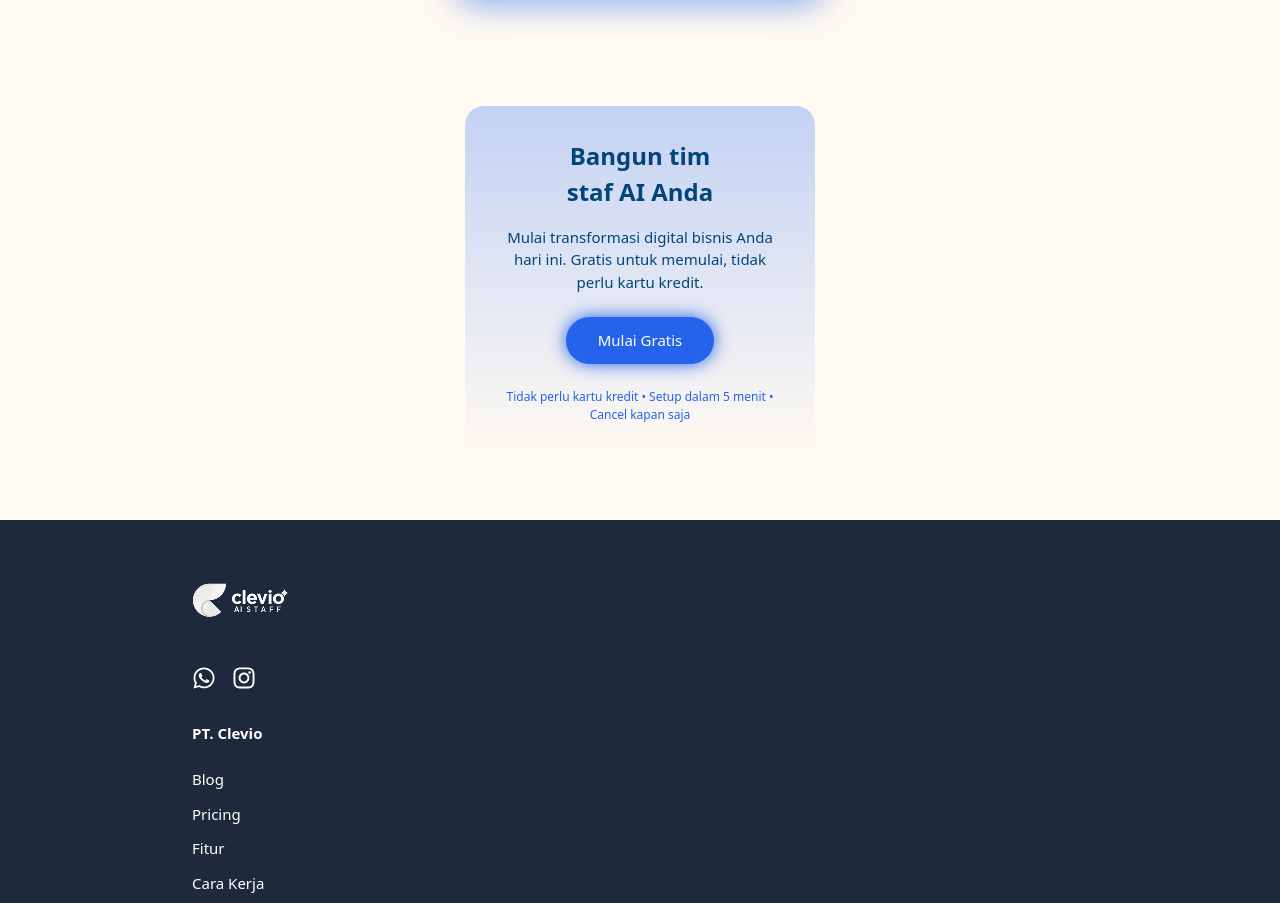
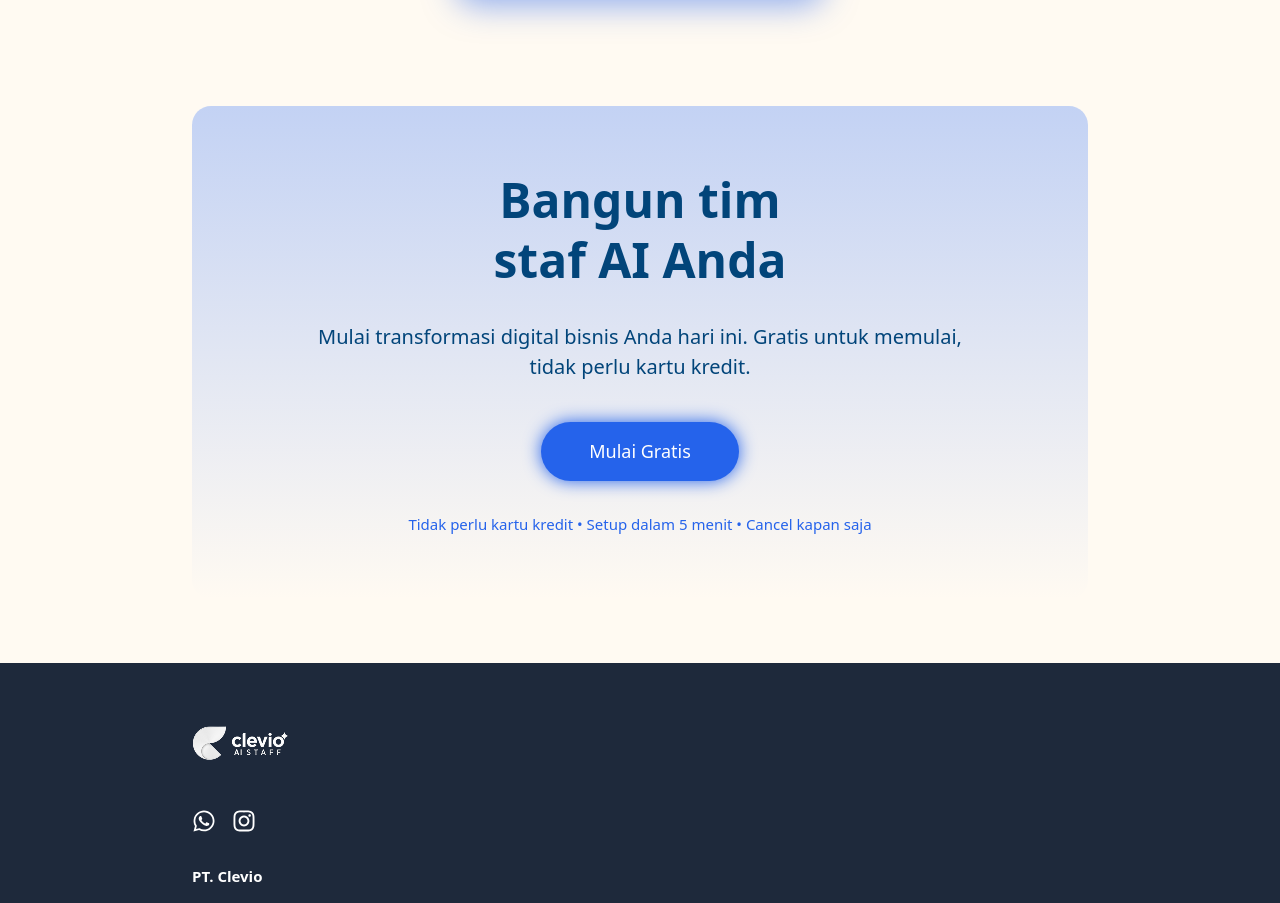
Before and after one commit to iHanzyy/clevio-ai-staff-revamp, a Next.js app: page / in a window 1280 px wide. Shown: the part 5787-6690 px from the top of the page. Built offline with nearby package versions, Linux system fonts and the light colour scheme; a web font is replaced by a local one.

Commit message:
feat: enhance CTA section responsiveness and styling with updated Tailwind classes.

```diff
--- a/src/components/features/home/CtaSection.tsx
+++ b/src/components/features/home/CtaSection.tsx
@@ -9,10 +9,8 @@ export default function CtaSection() {
             {/* CTA Card */}
             <div
                 suppressHydrationWarning={true}
-                className="mx-auto flex flex-col items-center text-center p-8"
+                className="mx-auto flex flex-col items-center text-center p-8 md:px-12 md:py-16 w-[350px] max-w-full md:w-full md:max-w-4xl"
                 style={{
-                    width: '350px',
-                    maxWidth: '100%',
                     minHeight: '316px',
                     borderRadius: '19px',
                     background: 'linear-gradient(0deg, #FFFAF2 0%, #C3D2F4 100%)'
@@ -20,7 +18,7 @@ export default function CtaSection() {
             >
                 {/* Headline */}
                 <h2
-                    className="font-bold text-[24px] mb-4"
+                    className="font-bold text-[24px] md:text-[48px] mb-4 md:mb-8 leading-tight"
                     style={{ color: '#02457A' }}
                 >
                     Bangun tim<br />staf AI Anda
@@ -28,7 +26,7 @@ export default function CtaSection() {
 
                 {/* Subtitle */}
                 <p
-                    className="font-normal text-[15px] mb-6"
+                    className="font-normal text-[15px] md:text-[20px] mb-6 md:mb-10 max-w-2xl"
                     style={{ color: '#02457A' }}
                 >
                     Mulai transformasi digital bisnis Anda hari ini. Gratis untuk memulai, tidak perlu kartu kredit.
@@ -36,7 +34,7 @@ export default function CtaSection() {
 
                 {/* CTA Button */}
                 <button
-                    className="px-8 py-3 text-white font-medium text-[15px] transition-all duration-300 hover:opacity-90 mb-6"
+                    className="px-8 py-3 md:px-12 md:py-4 text-white font-medium text-[15px] md:text-[18px] transition-all duration-300 hover:opacity-90 mb-6 md:mb-8"
                     style={{
                         borderRadius: '59px',
                         background: 'linear-gradient(0deg, #2563EB 0%, #2563EB 100%), #FFF',
@@ -48,7 +46,7 @@ export default function CtaSection() {
 
                 {/* Benefits */}
                 <p
-                    className="font-normal text-[12px]"
+                    className="font-normal text-[12px] md:text-[15px]"
                     style={{ color: '#2563EB' }}
                 >
                     Tidak perlu kartu kredit • Setup dalam 5 menit • Cancel kapan saja
```
